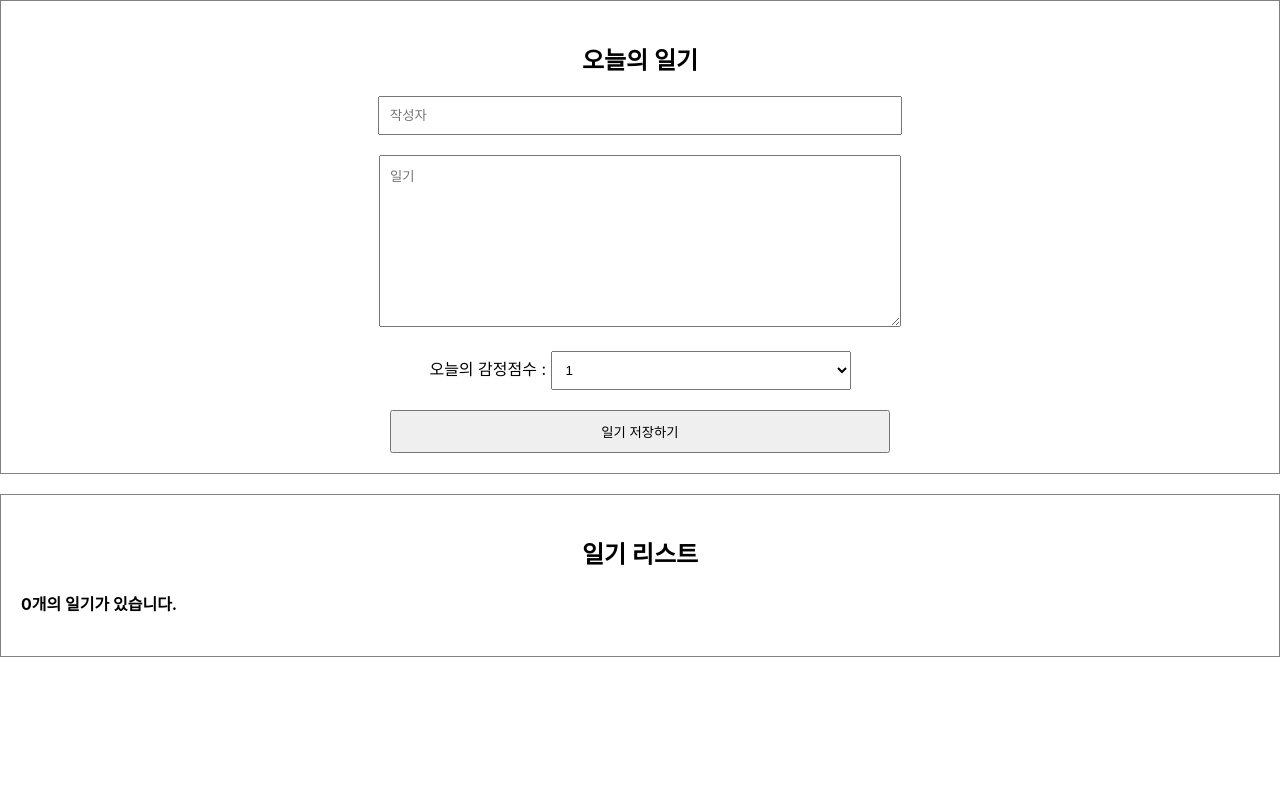
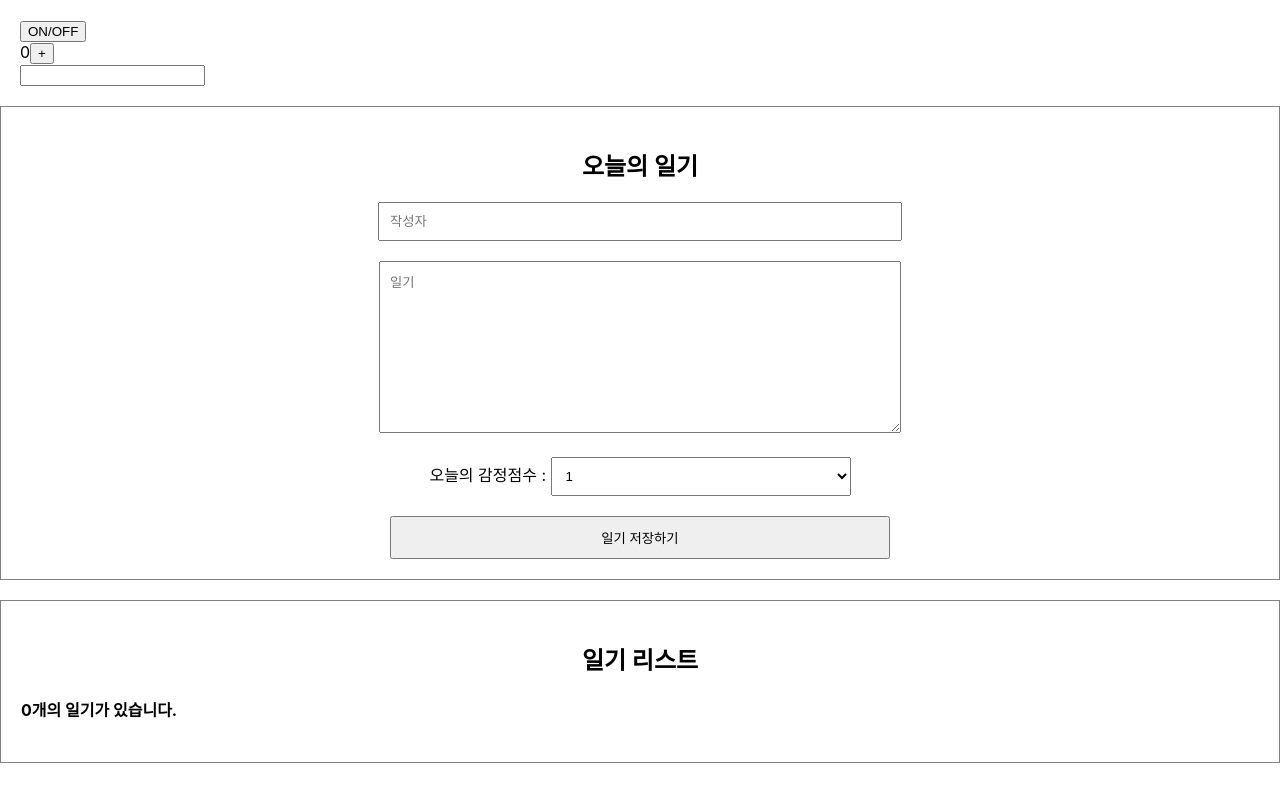
Before and after one commit to Sangyong-Jeon/Inflearn_React.js, a React (Create React App) app in the folder simplediary/: page / in a window 1280 px wide. Built offline with nearby package versions, Linux system fonts and the light colour scheme.

Commit message:
React Lifecycle 제어하기 - useEffect

```diff
--- a/simplediary/src/App.js
+++ b/simplediary/src/App.js
@@ -2,6 +2,7 @@
 import './App.css';
 import DiaryEditor from './DiaryEditor';
 import DiaryList from './DiaryList';
+import Lifecycle from './Lifecycle';
 
 // const dummyList = [
 //   {
@@ -68,6 +69,7 @@
 
   return (
     <div className="App">
+      <Lifecycle />
       <DiaryEditor onCreate={onCreate} />
       <DiaryList onEdit={onEdit} onRemove={onRemove} diaryList={data} />
     </div>
--- a/simplediary/src/DiaryList.js
+++ b/simplediary/src/DiaryList.js
@@ -1,7 +1,6 @@
 import DiaryItem from './DiaryItem';
 
 const DiaryList = ({ onEdit, onRemove, diaryList }) => {
-  console.log(diaryList);
   return (
     <div className="DiaryList">
       <h2>일기 리스트</h2>
--- /dev/null
+++ b/simplediary/src/Lifecycle.js
@@ -0,0 +1,64 @@
+import React, { useEffect, useState } from 'react';
+
+const UnmountTest = () => {
+  useEffect(() => {
+    console.log('Mount!!!!');
+    return () => {
+      //Unmount 시점에 실행되게 됨.
+      console.log('Unmount!!!!');
+    };
+  }, []);
+
+  return <div>Unmount Testing Component</div>;
+};
+
+const Lifecycle = () => {
+  const [count, setCount] = useState(0);
+  const [text, setText] = useState('');
+
+  // count를 올려서 리렌더링 되더라도 작동안함. 마운트 될 때 작동하기 때문임. 마운트시점에 뭔가 하고싶으면 2번째 인자인 deps에 빈배열 넣으면 됨.
+  useEffect(() => {
+    console.log('Mount!');
+  }, []);
+
+  // 컴포넌트가 업데이트 되는 시점에 작동하려면 다음과 같이 2번째 인자를 안넣으면 됨. 그러면 리렌더링 될 때마다 작동함.
+  useEffect(() => {
+    console.log('Update!');
+  });
+
+  // 디펜던시에 있는 함수가 변경될 때마다 작동함.
+  useEffect(() => {
+    console.log(`count is update : ${count}`);
+    if (count > 5) {
+      alert('count가 5를 넘었습니다. 따라서 1로 초기화합니다.');
+      setCount(1);
+    }
+  }, [count]);
+
+  // 디펜던시에 있는 함수가 변경될 때마다 작동함.
+  useEffect(() => {
+    console.log(`text is update : ${text}`);
+  }, [text]);
+
+  const [isVisible, setIsVisible] = useState(false);
+  const toggle = () => {
+    setIsVisible(!isVisible);
+  };
+
+  // isVisible이 true이면 UmnountText가 보여지고(렌더링), false이면 안보여짐.
+  return (
+    <div style={{ padding: 20 }}>
+      <button onClick={toggle}>ON/OFF</button>
+      {isVisible && <UnmountTest />}
+      <div>
+        {count}
+        <button onClick={() => setCount(count + 1)}>+</button>
+      </div>
+      <div>
+        <input value={text} onChange={(e) => setText(e.target.value)} />
+      </div>
+    </div>
+  );
+};
+
+export default Lifecycle;
--- a/simplediary/src/index.js
+++ b/simplediary/src/index.js
@@ -5,9 +5,10 @@
 
 const root = ReactDOM.createRoot(document.getElementById('root'));
 root.render(
-  <React.StrictMode>
-    <App />
-  </React.StrictMode>
+  // 스트릭트 모드는 리액트 개발 도중 발생하는 문제를 감지하기 위한 설정으로 해당 설정 시 개발모드일 때만 렌더링이 2번 발생된다.
+  // <React.StrictMode>
+  <App />
+  // </React.StrictMode>
 );
 
 // If you want to start measuring performance in your app, pass a function
```
